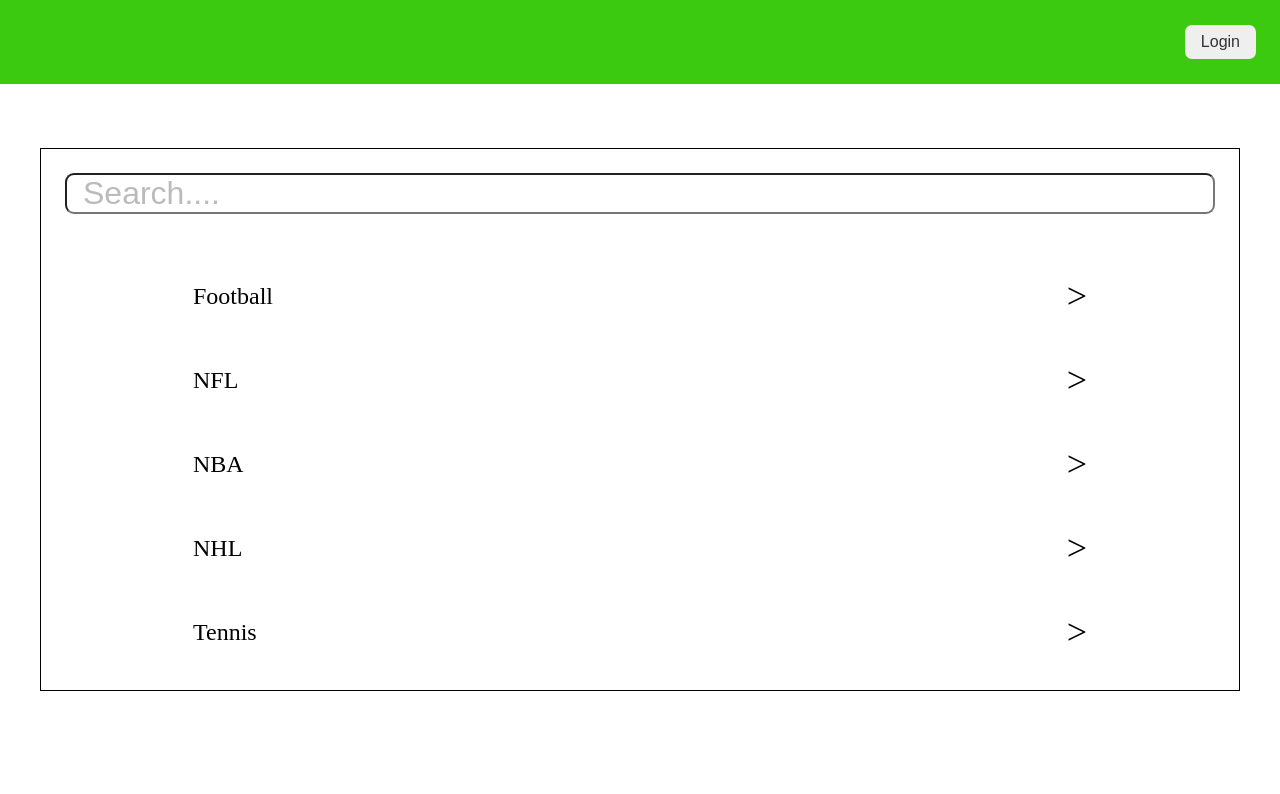
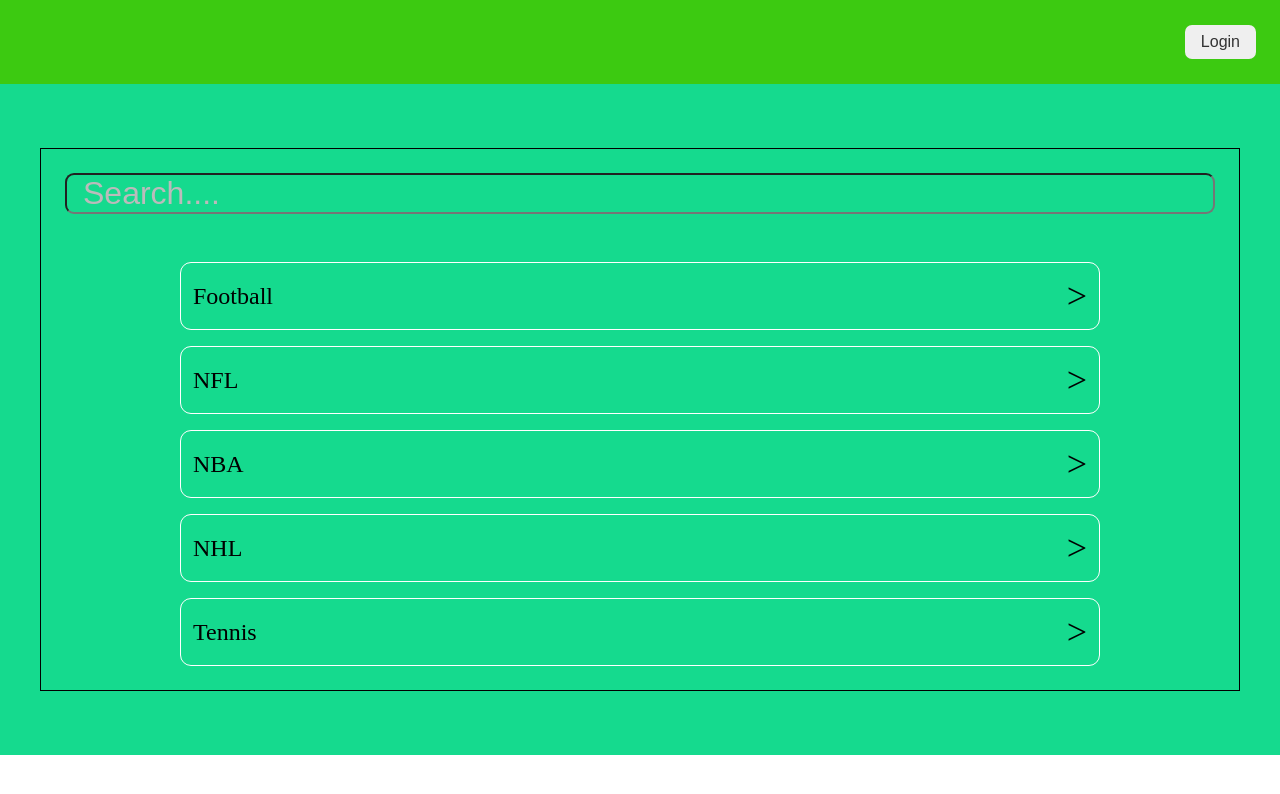
Before and after one commit to RinalinDS/sportsleagueapp, a React (Create React App) app: page / in a window 1280 px wide. Shown: the top 794 px of the page. Built offline with nearby package versions, Linux system fonts and the light colour scheme.

Commit message:
refactor: variables in mainpage css

```diff
--- a/src/pages/main/MainPage.module.scss
+++ b/src/pages/main/MainPage.module.scss
@@ -1,6 +1,9 @@
+@import './../../common/styles/variables.scss';
+
 .main {
     padding: 6.4rem 0;
     font-size: 1.6rem;
+    background: $primaryBgColor;
 
     .container {
         border: 1px solid black;
```
